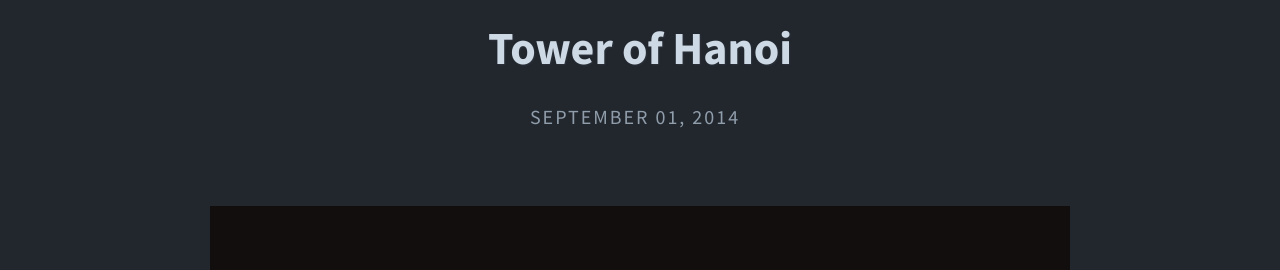
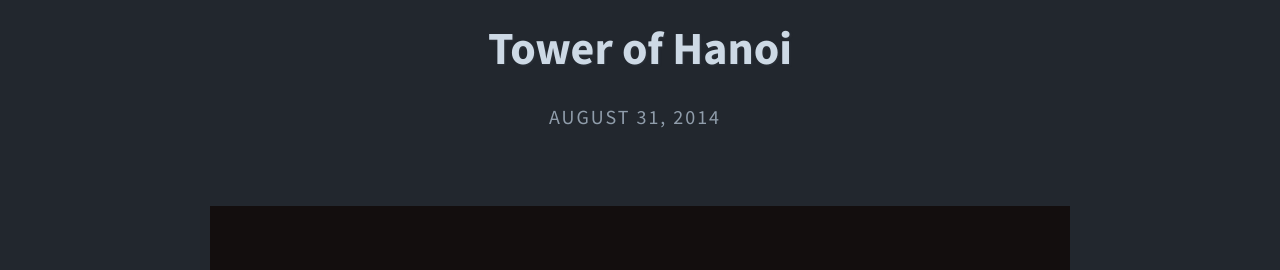
Before and after one commit to mjh2901/mikehathaway.com, a Jekyll site: the page built from _portfolio/hanoi.md, in a window 1280 px wide. Shown: the part 138-408 px from the top of the page. Built offline with Jekyll 4.4.1, drawn with Linux system fonts in a browser that asks for light colours; part of the change alters nothing that is shown.

```diff
--- a/_config.yml
+++ b/_config.yml
@@ -1,6 +1,6 @@
 ---
 title: Ideas, Tutorials, Pictures & Code
-timezone: UTC
+timezone: America/Los_Angeles
 collections:
   portfolio:
     title: Portfolio
```
